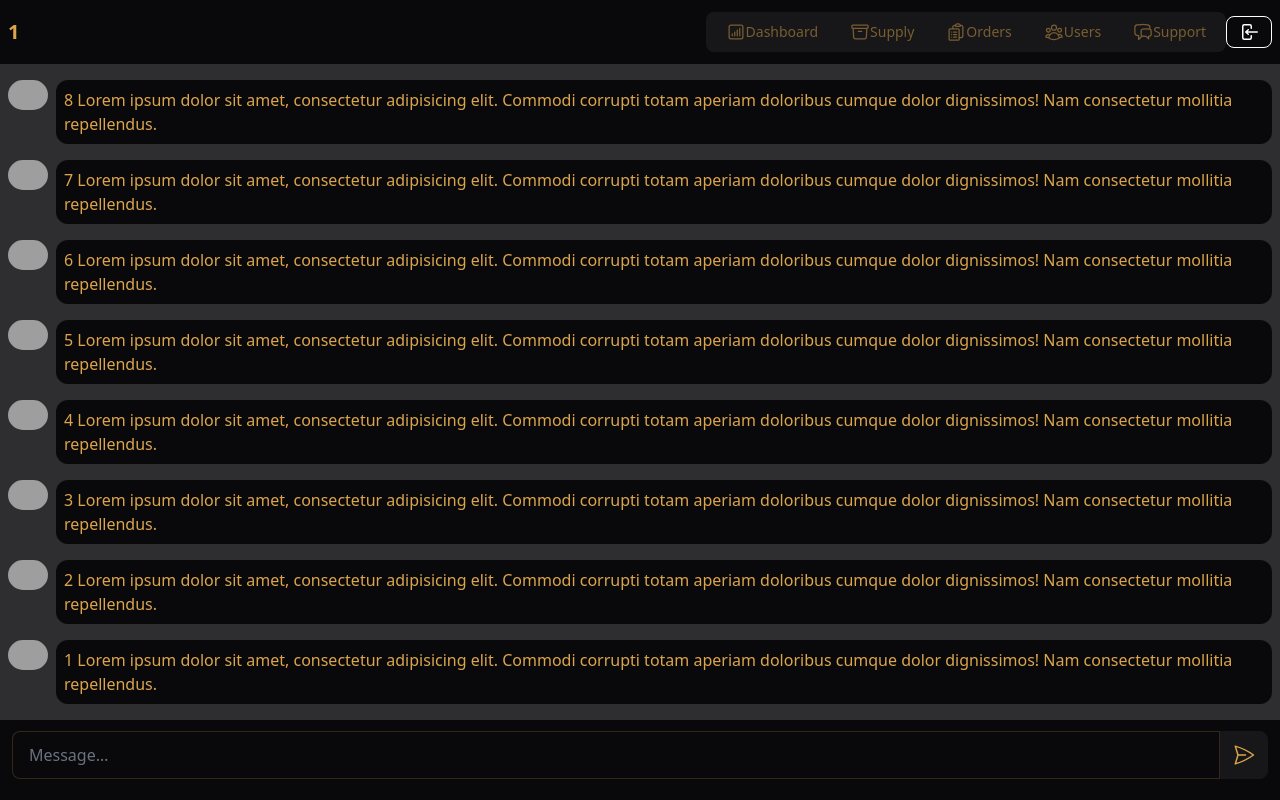
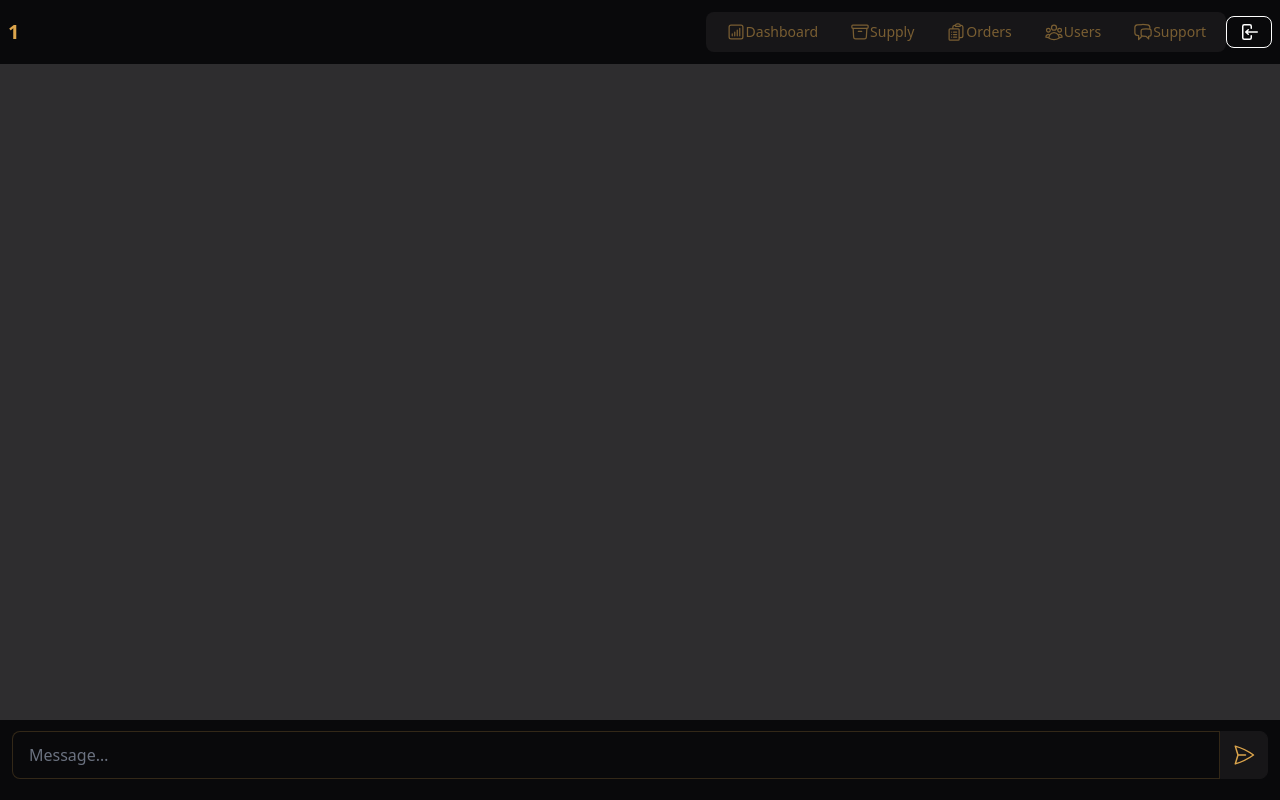
Before and after one commit to dongumayagay/El-Ambrosia, a SvelteKit app: page /admin/support/1 in a window 1280 px wide. Built offline with nearby package versions, Linux system fonts and the light colour scheme; grey boxes are pictures that could not be loaded.

Commit message:
added some animation

```diff
--- a/src/routes/(admin)/admin/support/(chat)/[id]/+page.svelte
+++ b/src/routes/(admin)/admin/support/(chat)/[id]/+page.svelte
@@ -1,16 +1,24 @@
 <script lang="ts">
+	import { flip } from 'svelte/animate';
+	import { fade } from 'svelte/transition';
+	let chatList = [...Array(1).keys()];
 </script>
 
 <main class="h-full">
 	<div class="h-full overflow-y-auto w-full bg-base-300 flex flex-col-reverse gap-4 px-2 py-4">
-		{#each { length: 20 } as _, i}
-			<div class="flex items-start gap-2">
+		{#each chatList as i (i)}
+			<div
+				animate:flip={{ duration: 200 }}
+				transition:fade={{ delay: 200 }}
+				class="flex items-start gap-2"
+			>
 				<img
 					src="https://avatars.dicebear.com/api/avataaars/Juan.svg"
 					alt=""
 					class=" w-10 rounded-full"
 				/>
 				<div class="bg-base-100 p-2 rounded-xl">
+					<!-- {chatList.at((i + 1) * -1)} -->
 					{i}
 					Lorem ipsum dolor sit amet, consectetur adipisicing elit. Commodi corrupti totam aperiam doloribus
 					cumque dolor dignissimos! Nam consectetur mollitia repellendus.
@@ -19,7 +27,12 @@
 		{/each}
 	</div>
 	<div class="btm-nav btm-nav-lg p-3 pb-6">
-		<form on:submit|preventDefault class="form-control">
+		<form
+			on:submit|preventDefault={() => {
+				chatList = [chatList.length, ...chatList];
+			}}
+			class="form-control"
+		>
 			<div class="input-group">
 				<input type="text" placeholder="Message…" class="input input-bordered w-full" />
 				<button class="btn btn-square">
```
